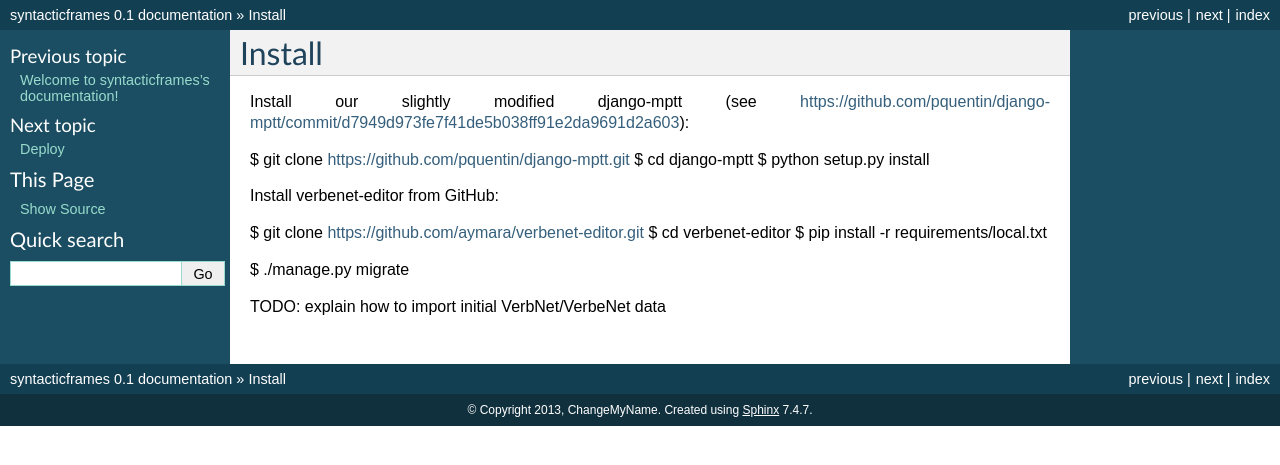
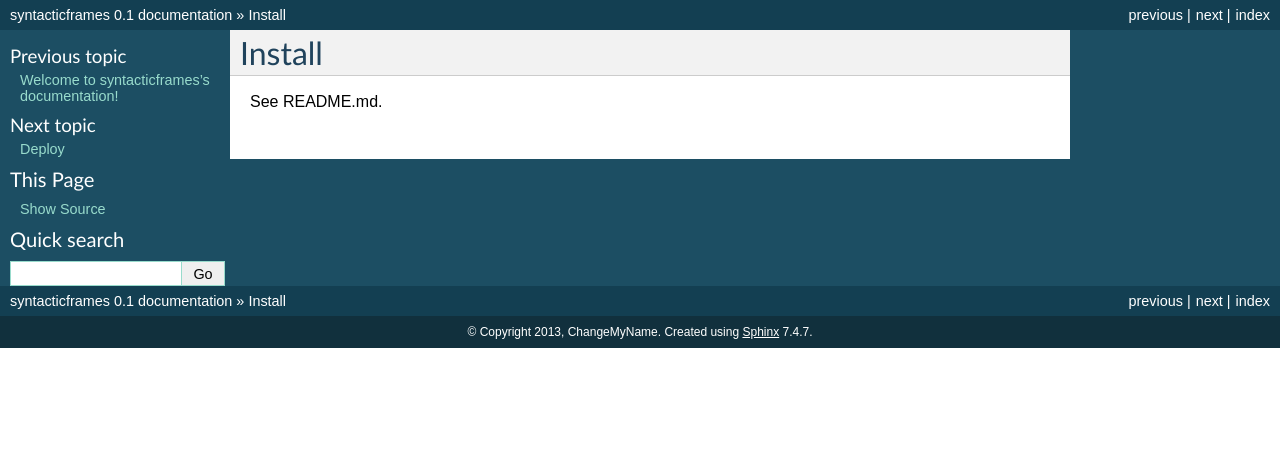
Before and after one commit to aymara/verbenet-editor, a Sphinx documentation site: the page built from docs/install.rst, in a window 1280 px wide. Shown: the top 465 px of the page. Built offline with Sphinx 7.4.7, drawn with Linux system fonts in a browser that asks for light colours; pages that are not in the unit, such as notebooks, are missing from menus.

Commit message:
Refer to README.md for installation

```diff
--- a/docs/install.rst
+++ b/docs/install.rst
@@ -1,19 +1,4 @@
 Install
 =======
 
-Install our slightly modified django-mptt (see
-https://github.com/pquentin/django-mptt/commit/d7949d973fe7f41de5b038ff91e2da9691d2a603):
-
-$ git clone https://github.com/pquentin/django-mptt.git
-$ cd django-mptt
-$ python setup.py install
-
-Install verbenet-editor from GitHub:
-
-$ git clone https://github.com/aymara/verbenet-editor.git
-$ cd verbenet-editor
-$ pip install -r requirements/local.txt
-
-$ ./manage.py migrate
-
-TODO: explain how to import initial VerbNet/VerbeNet data
+See README.md.
```
